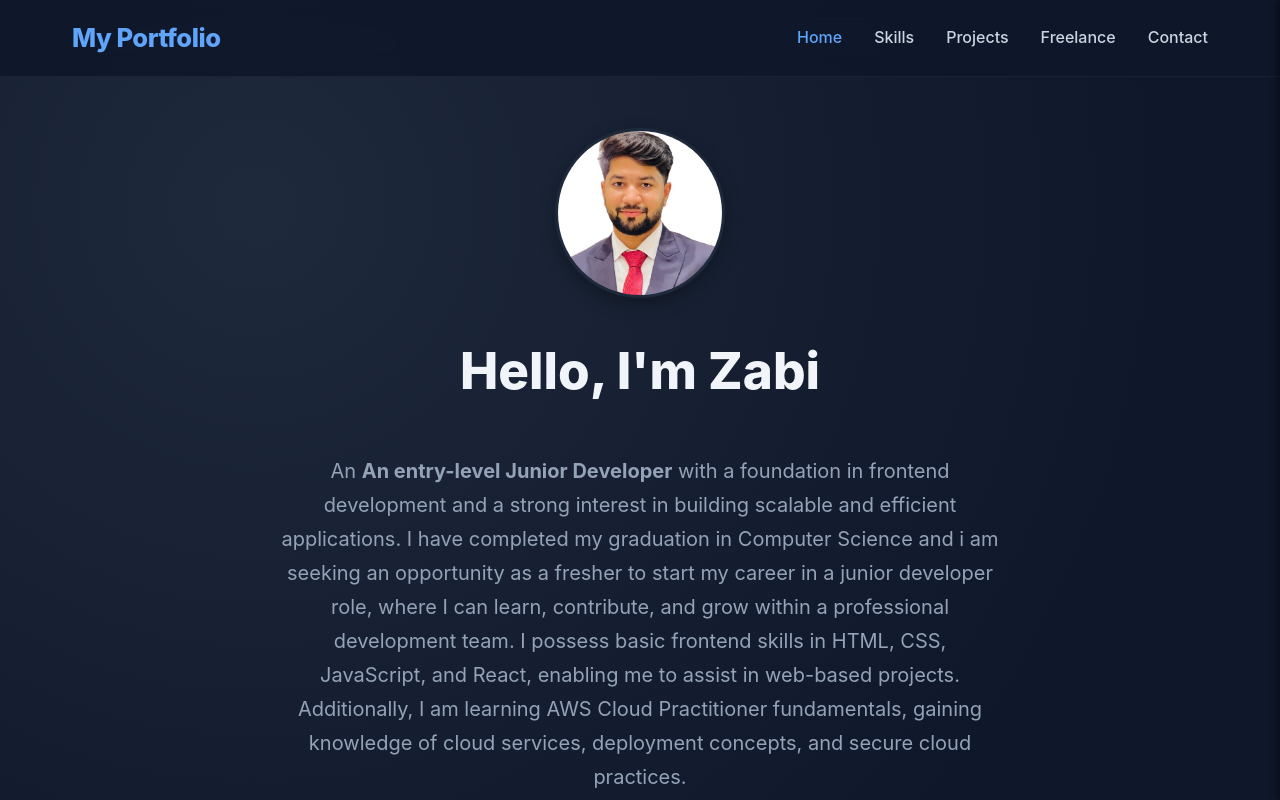
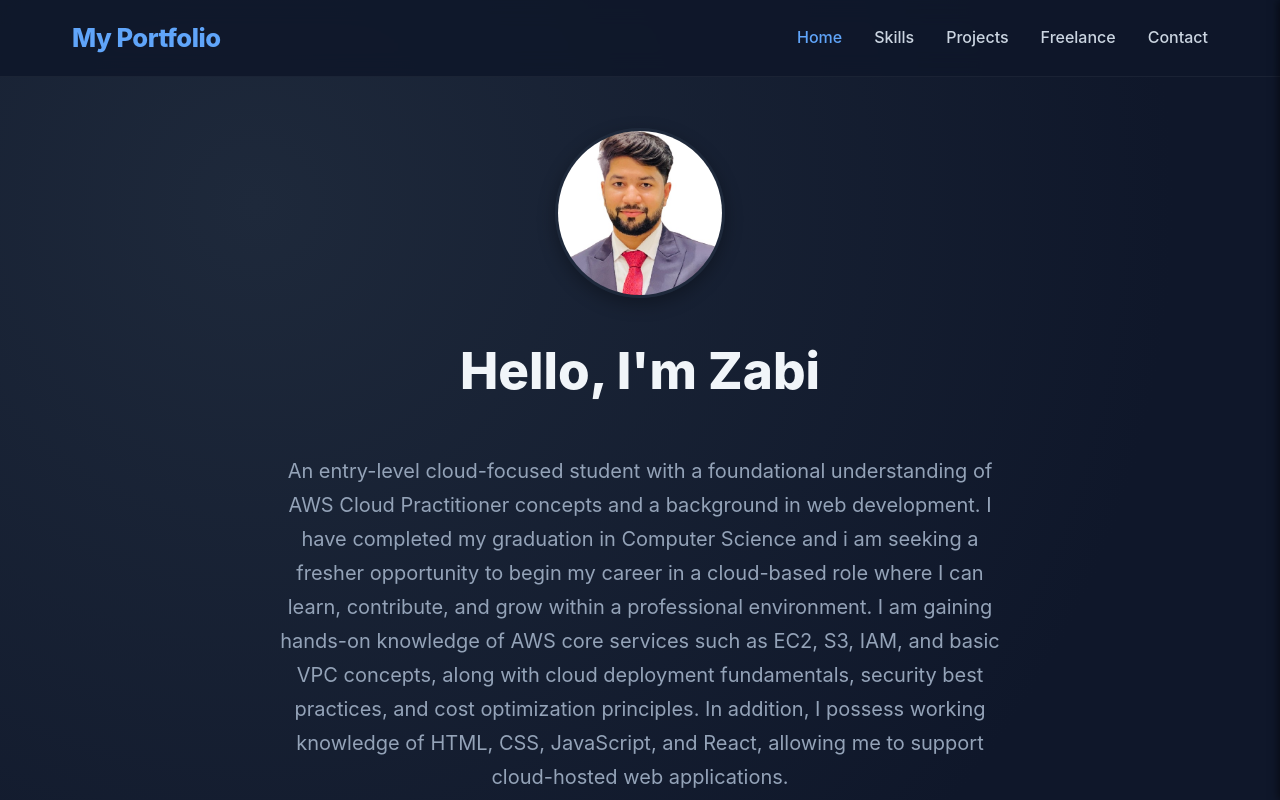
Before and after one commit to mdzabicode/My-Portfolio, a React (Vite) app: page / in a window 1280 px wide. Shown: the top 800 px of the page. Built offline with nearby package versions, Linux system fonts and the light colour scheme.

Commit message:
summary updated

```diff
--- a/src/Components/Hero.jsx
+++ b/src/Components/Hero.jsx
@@ -26,11 +26,13 @@ export default function Hero() {
 
       {/* Brief Summary */}
       <p className="summary">
-    An <strong>An entry-level Junior Developer</strong> with a foundation in frontend development and a strong interest in building scalable and efficient applications.
-    I have completed my graduation in Computer Science and i am seeking an opportunity as a fresher to start my career in a junior developer role, where I can learn,
-    contribute, and grow within a professional development team.
-    I possess basic frontend skills in HTML, CSS, JavaScript, and React, enabling me to assist in web-based projects.
-    Additionally, I am learning AWS Cloud Practitioner fundamentals, gaining knowledge of cloud services, deployment concepts, and secure cloud practices.
+    An entry-level cloud-focused student with a foundational understanding of AWS Cloud Practitioner concepts and a background in web development.
+    I have completed my graduation in Computer Science and i am seeking a fresher opportunity to begin my career in a cloud-based role where I can
+    learn, contribute, and grow within a professional environment.
+
+    I am gaining hands-on knowledge of AWS core services such as EC2, S3, IAM, and basic VPC concepts, along with cloud deployment fundamentals,
+    security best practices, and cost optimization principles. In addition, I possess working knowledge of HTML, CSS, JavaScript, and React, allowing me
+    to support cloud-hosted web applications.
 </p>
       {/* Buttons */}
       <div className="hero-buttons">
```
